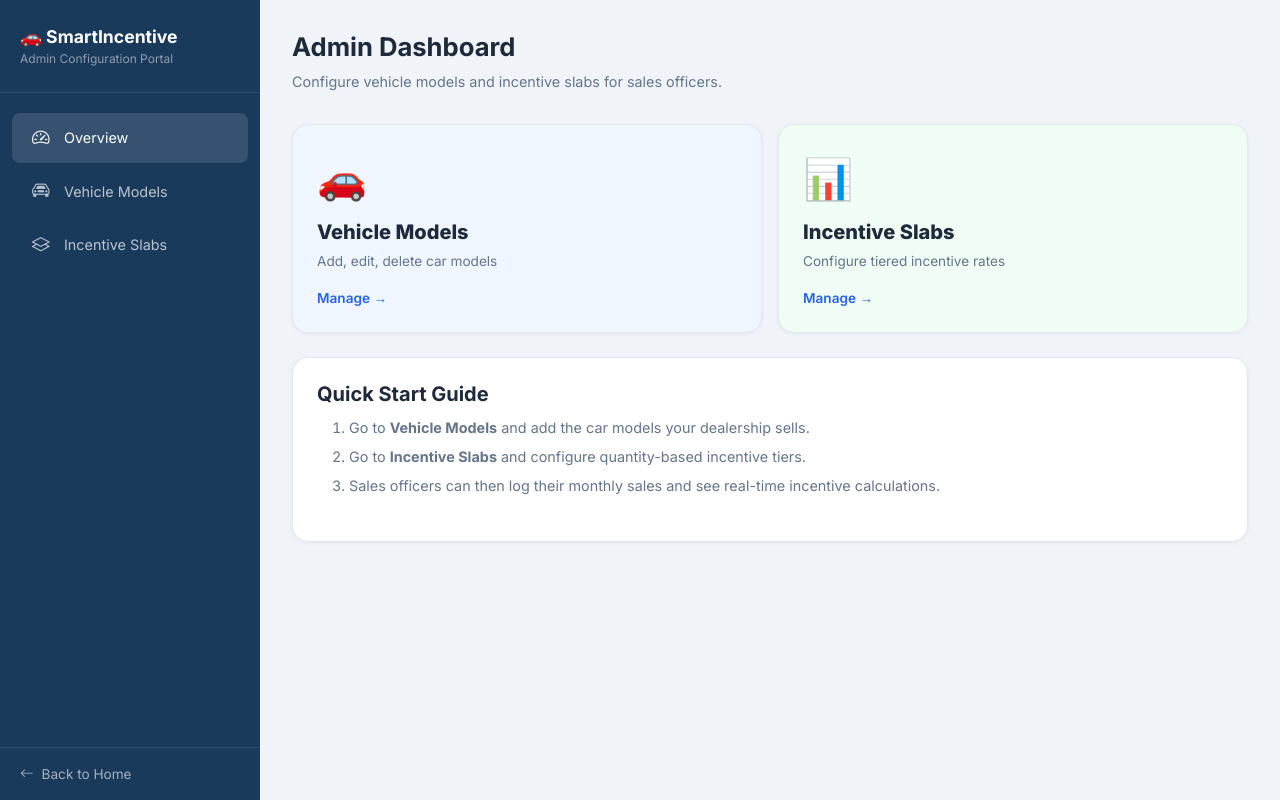
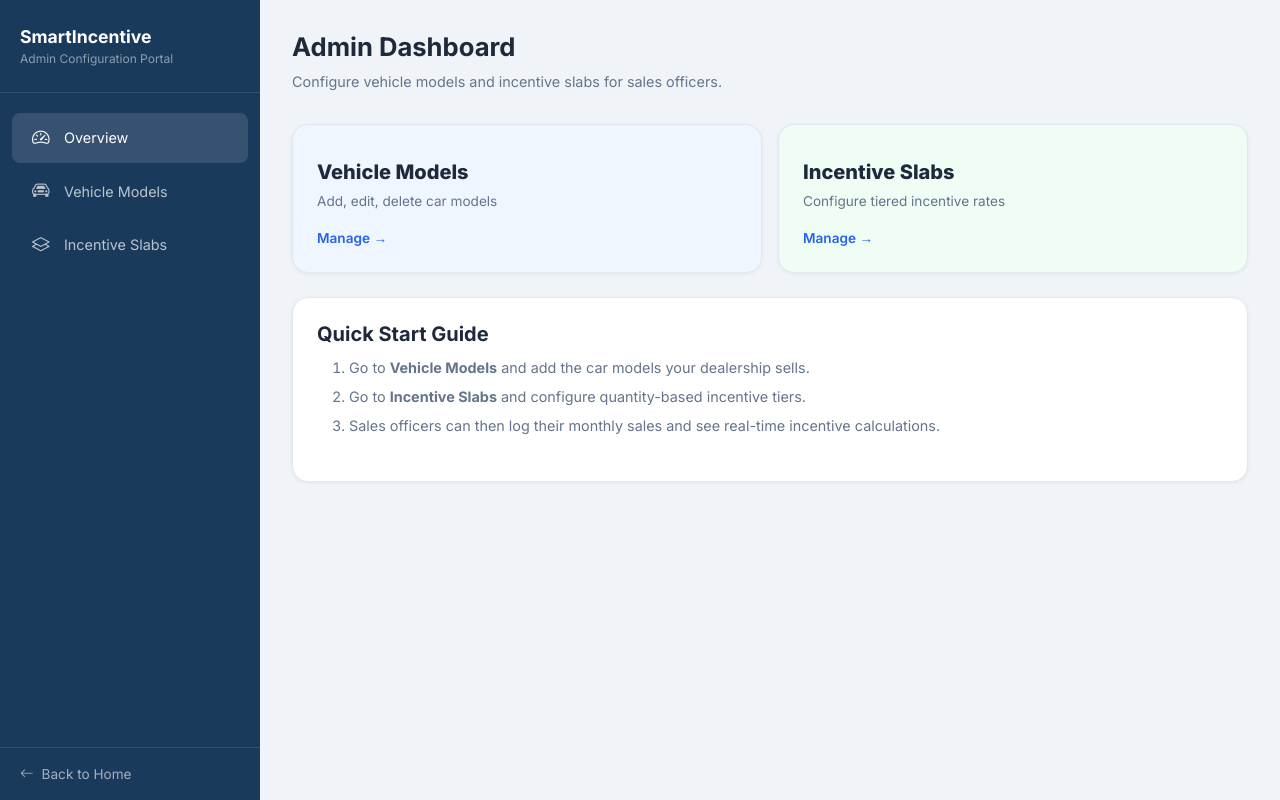
Before and after one commit to afnash/sales-incentive-dashboard, a React (Vite) app: page /admin in a window 1280 px wide. Built offline with nearby package versions, Linux system fonts and the light colour scheme.

Commit message:
fixed icons

```diff
--- a/src/pages/AdminDashboard.jsx
+++ b/src/pages/AdminDashboard.jsx
@@ -17,7 +17,7 @@
 
       <aside className={`sidebar ${sidebarOpen ? 'open' : ''}`}>
         <div className="sidebar-brand">
-          <div className="brand-name">🚗 SmartIncentive</div>
+          <div className="brand-name">SmartIncentive</div>
           <div className="brand-sub">Admin Configuration Portal</div>
         </div>
         <nav className="sidebar-nav">
@@ -66,8 +66,8 @@
       </div>
       <div className="row g-3 mb-4">
         {[
-          { icon: '🚗', label: 'Vehicle Models', desc: 'Add, edit, delete car models', path: '/admin/vehicles', color: '#eff6ff' },
-          { icon: '📊', label: 'Incentive Slabs', desc: 'Configure tiered incentive rates', path: '/admin/slabs', color: '#f0fdf4' },
+          { icon: '', label: 'Vehicle Models', desc: 'Add, edit, delete car models', path: '/admin/vehicles', color: '#eff6ff' },
+          { icon: '', label: 'Incentive Slabs', desc: 'Configure tiered incentive rates', path: '/admin/slabs', color: '#f0fdf4' },
         ].map(c => (
           <div key={c.label} className="col-md-6">
             <div className="stat-card" style={{ cursor: 'pointer', background: c.color }} onClick={() => navigate(c.path)}>
--- a/src/pages/LandingPage.jsx
+++ b/src/pages/LandingPage.jsx
@@ -5,19 +5,19 @@
   return (
     <div className="landing-page">
       <div className="text-center mb-2">
-        <div className="landing-logo">🚗 Smart<span>Incentive</span></div>
+        <div className="landing-logo">Smart<span>Incentive</span></div>
         <p className="landing-subtitle">Vehicle Sales Incentive Management Platform</p>
       </div>
 
       <div className="role-cards">
         <div className="role-card" onClick={() => navigate('/admin')}>
-          <div className="role-icon">🛠️</div>
+          <div className="role-icon"></div>
           <h3>Admin Portal</h3>
           <p>Manage vehicle models, configure incentive slabs and view sales data.</p>
           <button className="btn-role">Enter Admin Portal →</button>
         </div>
         <div className="role-card" onClick={() => navigate('/sales')}>
-          <div className="role-icon">📊</div>
+          <div className="role-icon"></div>
           <h3>Sales Officer Portal</h3>
           <p>Log monthly vehicle sales and view real-time incentive calculations.</p>
           <button className="btn-role">Enter Sales Portal →</button>
--- a/src/pages/SalesDashboard.jsx
+++ b/src/pages/SalesDashboard.jsx
@@ -75,7 +75,7 @@
 
       <aside className={`sidebar ${sidebarOpen ? 'open' : ''}`}>
         <div className="sidebar-brand">
-          <div className="brand-name">🚗 SmartIncentive</div>
+          <div className="brand-name">SmartIncentive</div>
           <div className="brand-sub">Sales Officer Portal</div>
         </div>
         <nav className="sidebar-nav">
```
